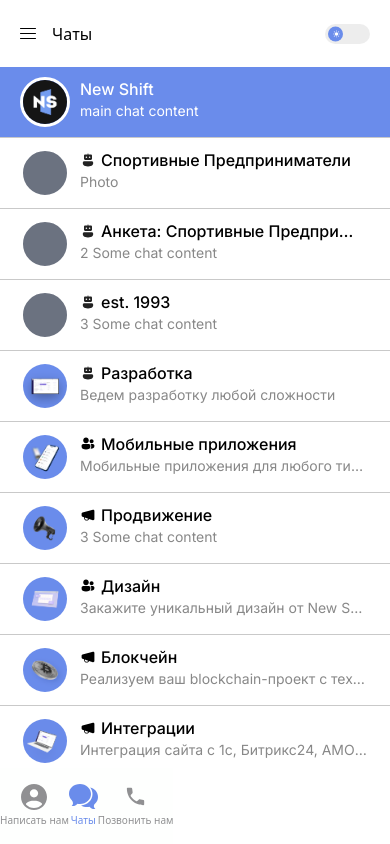
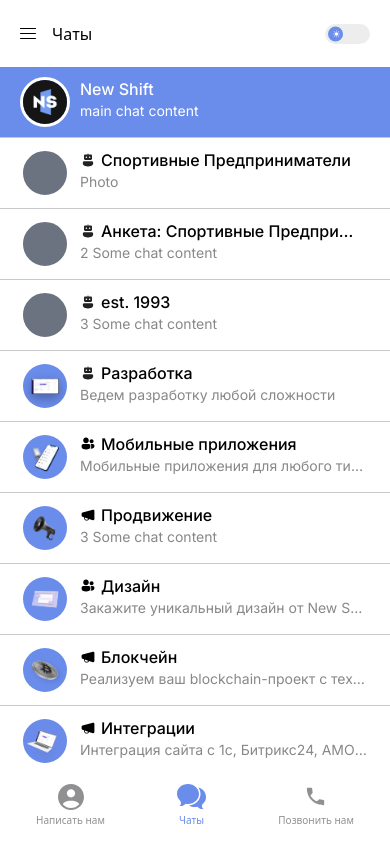
Before and after one commit to NewShiftStudio/telegram-landing, a Next.js app: page / in a window 390 px wide. Built offline with nearby package versions, Linux system fonts and the light colour scheme.

Commit message:
fix: 🐛 верстка MobileSidebar

```diff
--- a/layouts/AppLayout/AppLayout.module.scss
+++ b/layouts/AppLayout/AppLayout.module.scss
@@ -7,7 +7,7 @@
   }
 
   .mobileFooter {
-    @apply fixed bottom-0 left-0 block md:hidden;
+    @apply fixed w-screen bottom-0 left-0 block md:hidden;
   }
 
   .content {
```
